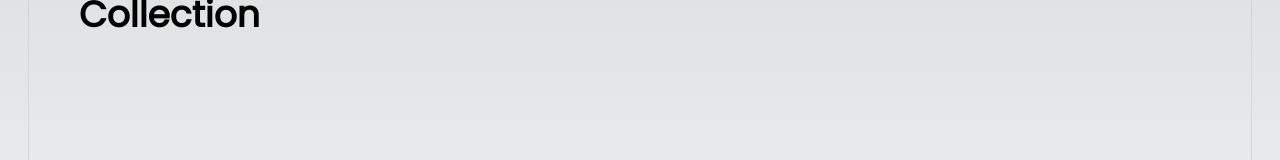
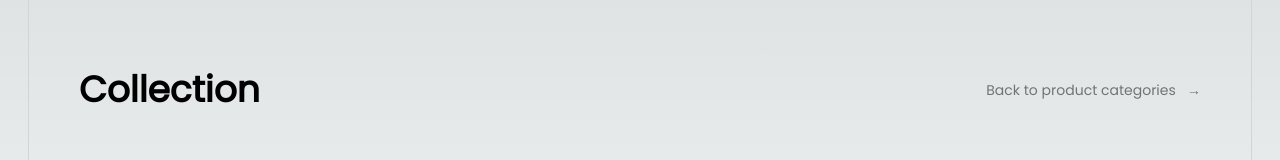
Before and after one commit to jamesMAwalker/stage-ready-orders, a Next.js app: page /product/1 in a window 1280 px wide. Shown: the part 180-340 px from the top of the page. Built offline with nearby package versions, Linux system fonts and the light colour scheme; no server answers.

Commit message:
feat(product): :sparkles: Add breadcrumb button.
Add a link taking users back to all products from individual product pages.

```diff
--- a/app/layout.tsx
+++ b/app/layout.tsx
@@ -34,7 +34,7 @@ export default function RootLayout({
           )}
         >
           <TopNav />
-          <div className='LAYOUT_OUTER overflow-y-scroll h-full w-[var(--layout-width)] flex-tl border-r border-l border-neutral-300 px-md pb-[25vh]'>
+          <div className='LAYOUT_OUTER overflow-y-scroll h-full w-[var(--layout-width)] flex-tl border-r border-l border-neutral-300 px-md pb-[25vh] pt-xl'>
             <main className='LAYOUT_INNER w-full flex min-h-screen flex-col items-center justify-start gap-8 p-md pt-xxl'>
               {children}
             </main>
--- a/app/product/[category]/page.tsx
+++ b/app/product/[category]/page.tsx
@@ -5,6 +5,7 @@ import React, { useEffect, useState } from 'react'
 import { ProductList } from '@/app/_components/product-list'
 import { getProductCategoryFromLS } from '@/app/_context/helpers/get-product-category-LS'
 import { useProductContext } from '@/app/_context/product.context'
+import Link from 'next/link'
 
 const ProductCategoryPage = ({
   params
@@ -29,9 +30,17 @@ const ProductCategoryPage = ({
 
   return (
     <div className='pt-xl full flex-col-tl gap-md'>
-      <h1 className='w-full text-4xl font-bold'>
-        {productCategory?.title} Collection
-      </h1>
+      <div className='PAGE_HEADER flex justify-between items-center w-full gap-md'>
+        <h1 className='text-4xl font-bold'>
+          {productCategory?.title} Collection
+        </h1>
+        <Link
+          href={'/product'}
+          className='text-sm text-muted-foreground hover:text-brand'
+        >
+          Back to product categories &nbsp; →
+        </Link>
+      </div>
       {productCategory && (
         <ProductList products={productCategory.products} />
       )}
```
